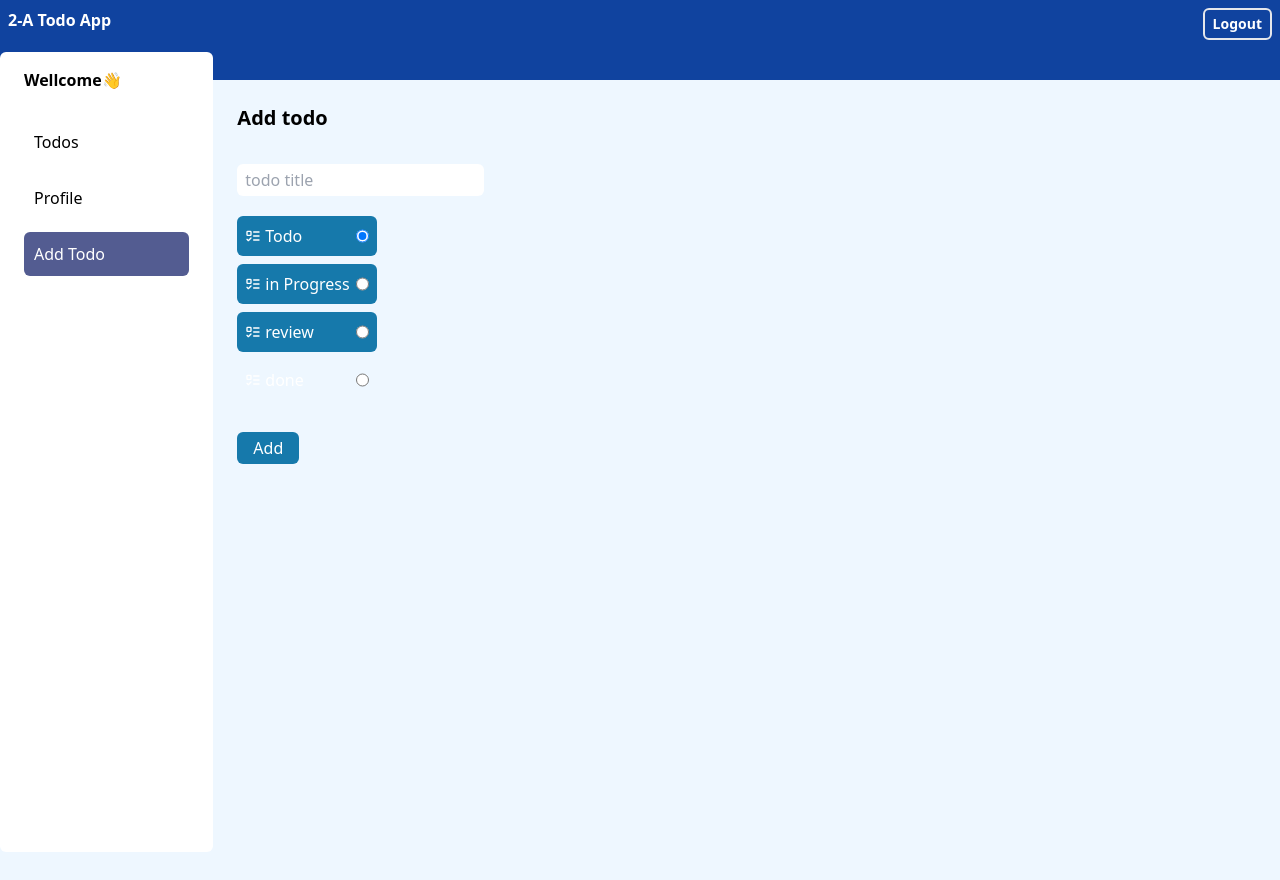
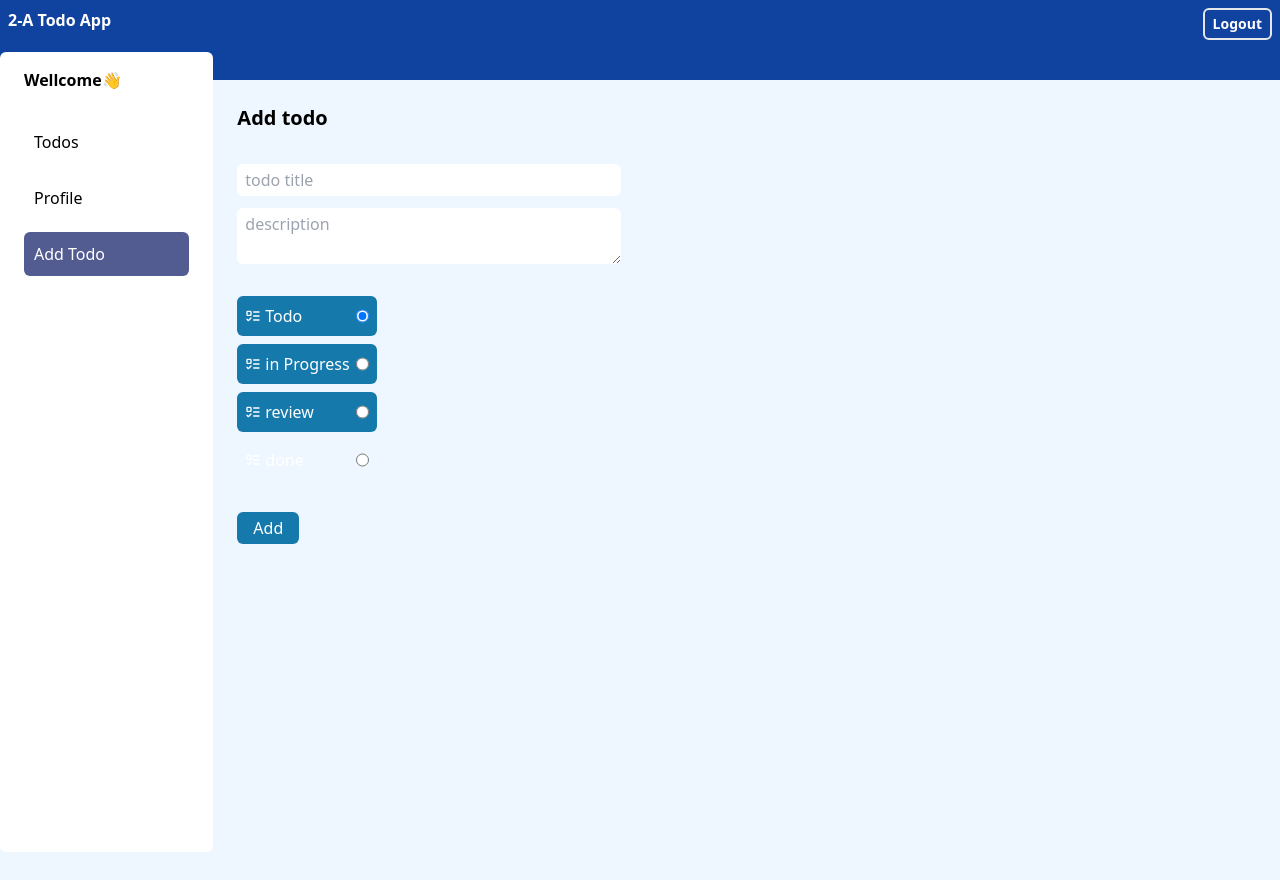
Before and after one commit to alireza-asgharii/todo-app-fullstack, a Next.js app: page /add-todo in a window 1280 px wide. Built offline with nearby package versions, Linux system fonts and the light colour scheme; no server answers; sample sign-in values are in the browser's storage.

Commit message:
API handling for the description field and use in the application

```diff
--- a/components/templates/AddTodoPage.js
+++ b/components/templates/AddTodoPage.js
@@ -4,6 +4,7 @@ import RadioButton from "../modules/RadioButton";
 
 const AddTodoPage = () => {
   const [title, setTitle] = useState("");
+  const [description, setDescription] = useState("");
   const [radio, setRadio] = useState("todo");
 
   const radioChangeHandler = (e) => {
@@ -13,7 +14,7 @@ const AddTodoPage = () => {
   const addTodoHandler = async () => {
     const res = await fetch("/api/todos", {
       method: "POST",
-      body: JSON.stringify({ title, status: radio }),
+      body: JSON.stringify({ title, status: radio, description }),
       headers: { "Content-Type": "application/json" },
     });
     const data = await res.json();
@@ -26,14 +27,23 @@ const AddTodoPage = () => {
       <h3 className="text-xl font-bold p-3">Add todo</h3>
 
       <div className="m-3 mt-5">
+        <div className="flex flex-col max-w-96">
           <input
             className="p-1 px-2 outline-none rounded-md"
             type="text"
-          name="add-todo"
             placeholder="todo title"
             value={title}
             onChange={(e) => setTitle(e.target.value)}
           />
+
+          <textarea
+            className="p-1 px-2 outline-none rounded-md my-3"
+            type="text"
+            placeholder="description"
+            value={description}
+            onChange={(e) => setDescription(e.target.value)}
+          />
+        </div>
 
         <div className="mt-5 text-white ">
           <RadioButton
--- a/pages/api/todos.js
+++ b/pages/api/todos.js
@@ -33,7 +33,7 @@ export default async function handler(req, res) {
 
   //create todo
   if (req.method === "POST") {
-    const { title, status } = req.body;
+    const { title, status, description } = req.body;
 
     if (!title || !status) {
       return res
@@ -41,7 +41,7 @@ export default async function handler(req, res) {
         .json({ status: "failed", message: "There is no user" });
     }
 
-    user.todos.push({ title, status });
+    user.todos.push({ title, status, description });
     user.save();
 
     return res
```
Lines whose indentation alone changed are shown as unchanged.
